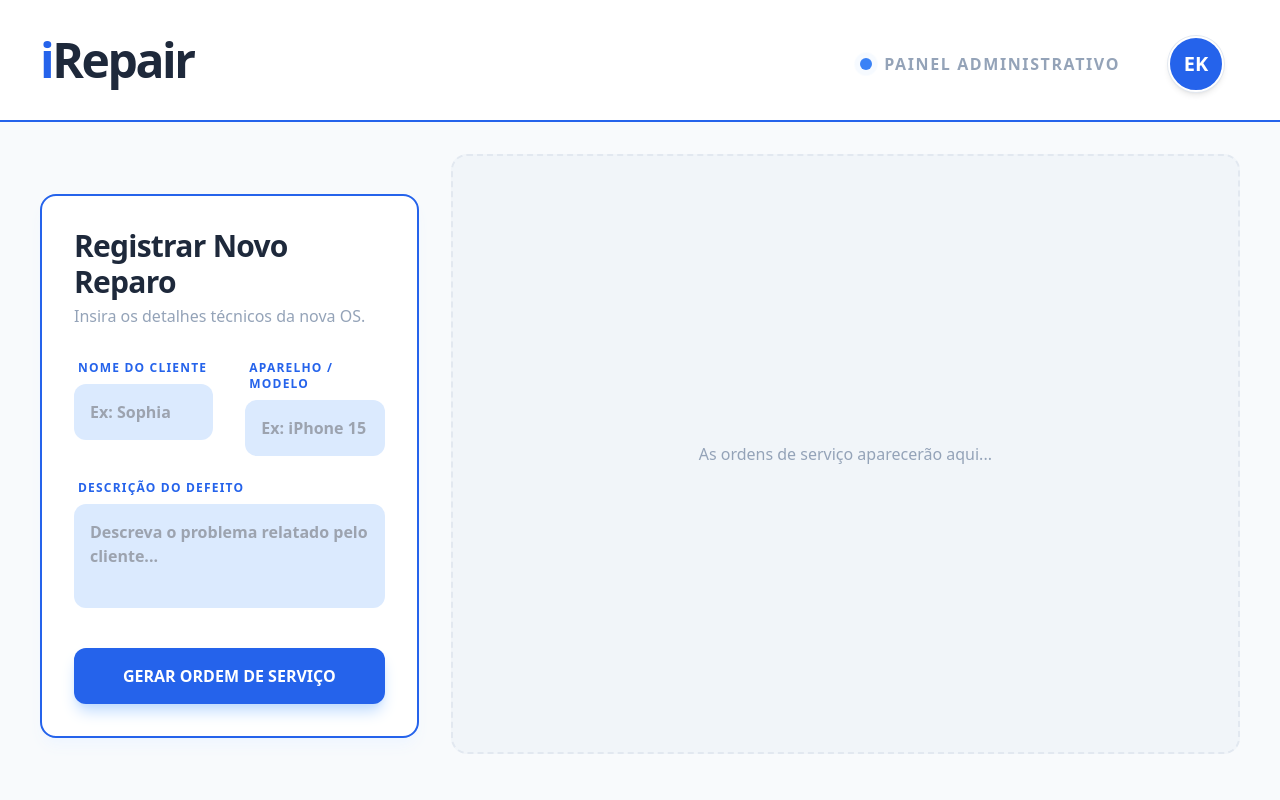
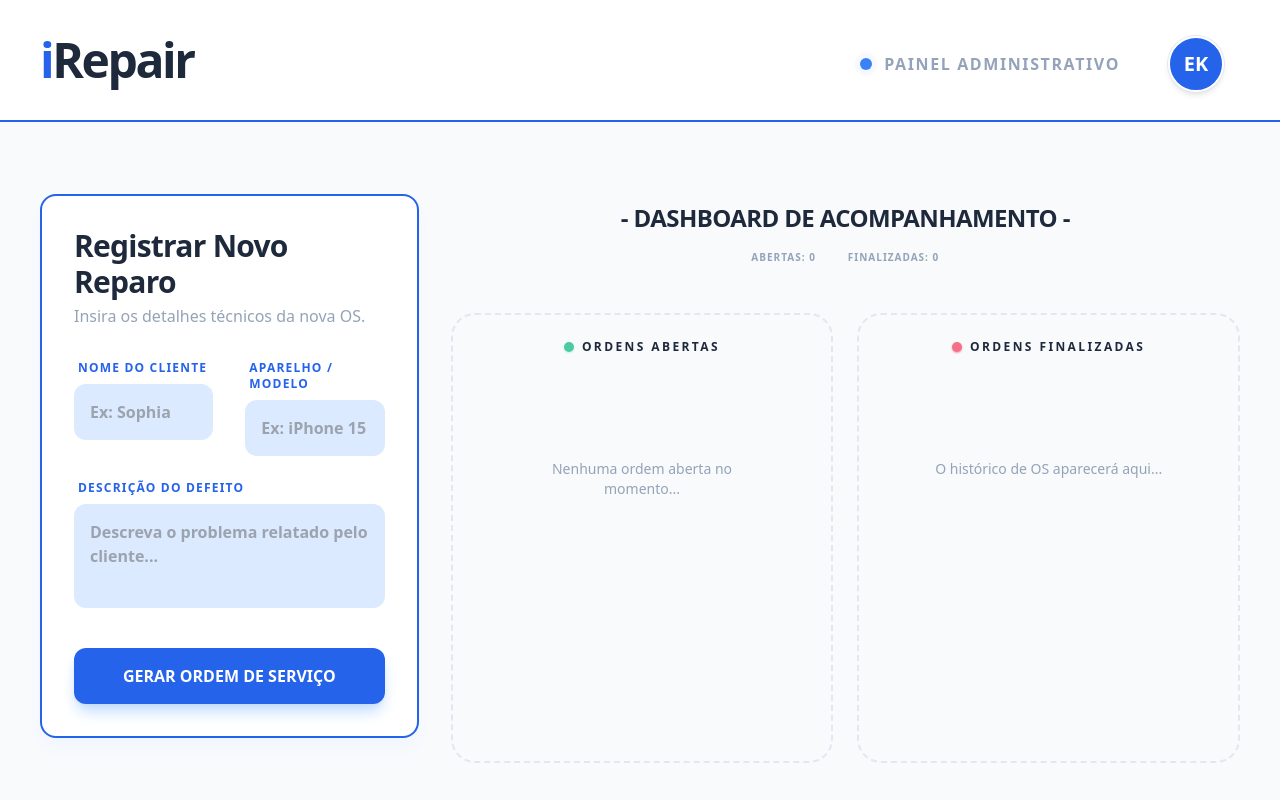
Before and after one commit to eychibassi/iRepair, a React (Vite) app: page / in a window 1280 px wide. Built offline with nearby package versions, Linux system fonts and the light colour scheme.

Commit message:
feat:define a estrutura e a identidade visual do componente ServiceList

```diff
--- a/scr/App.tsx
+++ b/scr/App.tsx
@@ -4,6 +4,8 @@ import { useState } from 'react';
 import { ServiceOrder } from './types';
 import { Header } from './components/Header';
 import { NewOrderBox } from './components/NewOrderBox';
+import { ServiceList } from './components/ServiceList';
+
 
 
 function App() {
@@ -19,7 +21,6 @@ function App() {
 
 return ( //prop orders passa os dados para o filho(ListaServicos) para eles trabalharem
     <div className="app-container">
-            {/* O Header fica no topo, fora do <main> */}
             <Header />
     {/* Container principal com Grid para o Box ficar à esquerda */}
       <main className="max-w-[1600px] mx-auto px-10 grid grid-cols-12 gap-8">
@@ -31,10 +32,7 @@ return ( //prop orders passa os dados para o filho(ListaServicos) para eles trab
 
         {/* COLUNA DA DIREITA (Ocupa 8 de 12 colunas - onde ficará a lista) */}
         <section className="col-span-8">
-          {/* Aqui entrará o <ServiceList /> no futuro */}
-          <div className="bg-slate-100 border-2 border-dashed border-slate-200 rounded-2xl h-[600px] flex items-center justify-center text-slate-400 font-medium">
-            As ordens de serviço aparecerão aqui...
-          </div>
+          <ServiceList />
         </section>
 
       </main>
--- a/scr/components/Header.tsx
+++ b/scr/components/Header.tsx
@@ -8,6 +8,7 @@ export const Header = () => {
     <span className="text-blue-600">i</span>
     <span className="font-semibold text-slate-800">Repair</span>
   </div>
+
 
   {/* LADO DIREITO: Painel e Perfil com ajuste manual de altura */}
   <div className="flex items-center gap-12 mr-4 translate-y-1">
--- a/scr/components/ServiceList.tsx
+++ b/scr/components/ServiceList.tsx
@@ -0,0 +1,60 @@
+import React from 'react';
+import { Status } from '../types';
+
+export const ServiceList = () => {
+  return (
+
+    <div className="flex flex-col gap-6 w-full mt-10">
+
+
+      <div className="text-center mb-6 pt-2">
+        <h2 className="text-2xl mb-4 font-black text-slate-800 tracking-tight uppercase">
+          - Dashboard de Acompanhamento -
+        </h2>
+        <div className="flex justify-center gap-8 mt-1">
+          <span className="text-[10px] font-bold text-slate-400 uppercase tracking-widest">
+            Abertas: 0
+          </span>
+          <span className="text-[10px] font-bold text-slate-400 uppercase tracking-widest">
+            Finalizadas: 0
+          </span>
+        </div>
+      </div>
+
+      {/* Grid das Duas Colunas (Abertas e Finalizadas) */}
+      <div className="grid grid-cols-2 gap-6">
+
+        {/* Coluna Ordens Abertas */}
+<div className="bg-slate-50 rounded-3xl p-6 border-2 border-dashed border-slate-200 min-h-[450px] flex flex-col">
+
+  <h3 className="w-full text-xs font-black text-slate-800 uppercase tracking-[0.2em] mb-6 flex items-center justify-center gap-2">
+    <div className="w-2.5 h-2.5 bg-emerald-500 rounded-full animate-pulse shadow-sm shadow-emerald-200" />
+    Ordens Abertas
+  </h3>
+
+  <div className="flex-1 flex justify-center pt-20">
+    <p className="text-slate-400 text-sm font-medium text-center px-10">
+      Nenhuma ordem aberta no momento...
+    </p>
+  </div>
+</div>
+
+{/* Coluna Ordens Finalizadas */}
+<div className="bg-slate-50 rounded-3xl p-6 border-2 border-dashed border-slate-200 min-h-[450px] flex flex-col">
+
+  <h3 className="w-full text-xs font-black text-slate-800 uppercase tracking-[0.2em] mb-6 flex items-center justify-center gap-2">
+    <div className="w-2.5 h-2.5 bg-rose-500 rounded-full animate-pulse shadow-sm shadow-rose-400" />
+    Ordens Finalizadas
+  </h3>
+
+  <div className="flex-1 flex justify-center pt-20">
+    <p className="text-slate-400 text-sm font-medium text-center px-10">
+      O histórico de OS aparecerá aqui...
+    </p>
+  </div>
+</div>
+
+      </div>
+    </div>
+  );
+};
```
